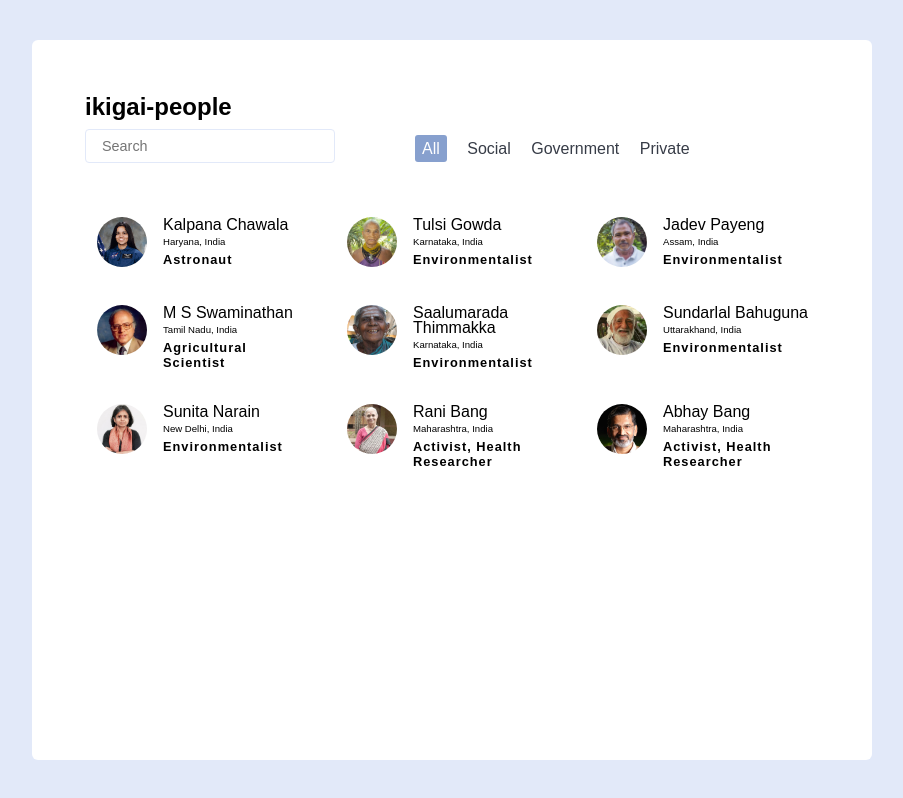
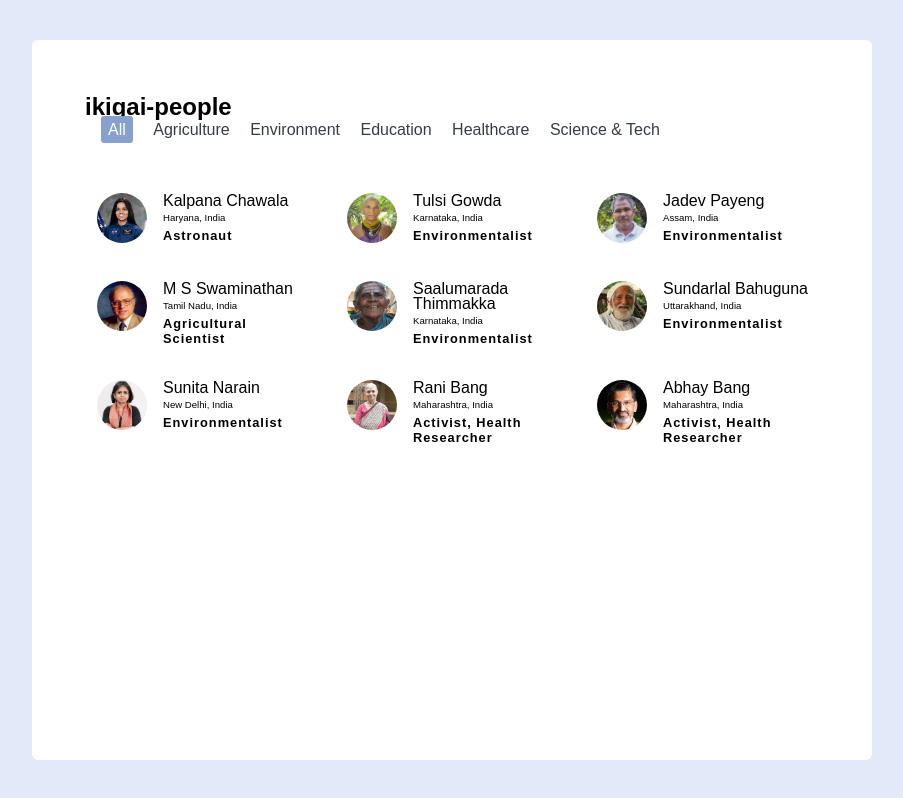
Before and after one commit to Earthian1510/ikigai-people, a plain HTML site: page index.html in a window 1280 px wide. Shown: the whole page, without its empty margins (188-1091 px from the left). Drawn offline with Linux system fonts and the light colour scheme.

Commit message:
homepage: restructure

```diff
--- a/index.html
+++ b/index.html
@@ -10,30 +10,21 @@
 <body>
     <div class="container">
         <header>
-            <div class="section-left">
+            <nav>
                 <h2>ikigai-people</h2>
-                <div class="search-box">
-                    <input type="search" name="" id="" placeholder="Search">
-                </div>
-            </div>
-            <div class="section-right">
-                <nav>
-                    <ul>
-                        <li><a class="active" href="/">All</a></li>
-                        <li><a href="/">Social</a></li>
-                        <li><a href="/">Government</a></li>
-                        <li><a href="/">Private</a></li>
-                    </ul>
-                </nav>
-            </div>
+                <ul class="filterBar">
+                    <li><a class="active" href="#" data-filter="All">All</a></li>
+                    <li><a href="#" data-filter="Agriculture">Agriculture</a></li>
+                    <li><a href="#" data-filter="Environment">Environment</a></li>
+                    <li><a href="#" data-filter="Education">Education</a></li>
+                    <li><a href="#" data-filter="Healthcare">Healthcare</a></li>
+                    <li><a href="#" data-filter="Science & Tech">Science & Tech</a></li>
+                </ul>
+            </nav>
         </header>
         <main>
-            <div class="cards-container">
-
-            </div>
+            <div class="cards-container"></div>
         </main>
     </div>
-
-
 </body>
 </html>
```
